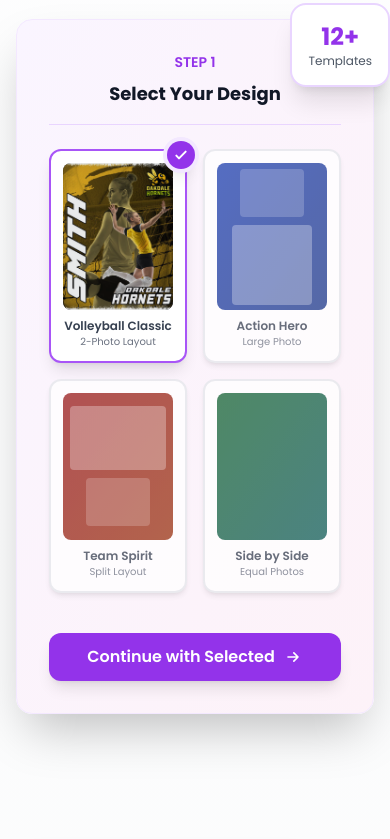
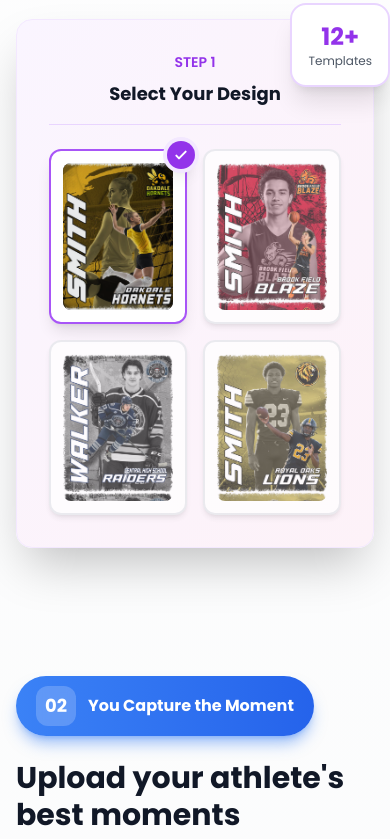
Before and after one commit to Blitzz21/gdt, a website: page index.html in a window 390 px wide. Shown: the part 9381-10220 px from the top of the page. Drawn offline with Linux system fonts and the light colour scheme.

Commit message:
Update index.html

```diff
--- a/index.html
+++ b/index.html
@@ -443,10 +443,6 @@
                                                 <div class="aspect-[3/4] bg-gradient-to-br from-gray-800 to-gray-900 rounded-lg overflow-hidden relative">
                                                     <div class="absolute inset-0 bg-cover bg-center opacity-90" style="background-image: url('img/templates/voll1_sample.jpg');"></div>
                                                 </div>
-                                                <div class="mt-2 text-center">
-                                                    <div class="text-xs font-semibold text-gray-700">Volleyball Classic</div>
-                                                    <div class="text-[10px] text-gray-500">2-Photo Layout</div>
-                                                </div>
                                             </div>
                                             <!-- Selected Indicator -->
                                             <div class="absolute -top-2 -right-2 w-7 h-7 bg-purple-600 rounded-full flex items-center justify-center shadow-lg ring-4 ring-purple-100">
@@ -458,61 +454,25 @@
 
                                         <!-- Template Option 2 -->
                                         <div class="bg-white rounded-xl p-3 shadow-md border-2 border-gray-200 transform transition-all duration-300 hover:scale-105 hover:border-purple-300 cursor-pointer opacity-75 hover:opacity-100">
-                                            <div class="aspect-[3/4] bg-gradient-to-br from-blue-800 to-blue-900 rounded-lg overflow-hidden relative">
-                                                <div class="absolute inset-0 flex items-center justify-center">
-                                                    <div class="text-center space-y-2">
-                                                        <div class="w-16 h-12 bg-white/20 rounded mx-auto"></div>
-                                                        <div class="w-20 h-20 bg-white/30 rounded mx-auto"></div>
-                                                    </div>
-                                                </div>
-                                            </div>
-                                            <div class="mt-2 text-center">
-                                                <div class="text-xs font-semibold text-gray-700">Action Hero</div>
-                                                <div class="text-[10px] text-gray-500">Large Photo</div>
+                                            <div class="aspect-[3/4] rounded-lg bg-contain overflow-hidden relative" style="background-image: url('img/templates/bask1_sample.jpg');">
                                             </div>
                                         </div>
 
                                         <!-- Template Option 3 -->
                                         <div class="bg-white rounded-xl p-3 shadow-md border-2 border-gray-200 transform transition-all duration-300 hover:scale-105 hover:border-purple-300 cursor-pointer opacity-75 hover:opacity-100">
-                                            <div class="aspect-[3/4] bg-gradient-to-br from-red-800 to-orange-800 rounded-lg overflow-hidden relative">
+                                            <div class="aspect-[3/4] rounded-lg bg-contain overflow-hidden relative" style="background-image: url('img/templates/hockey1_sample.jpg');">
                                                 <div class="absolute inset-0 flex items-center justify-center">
-                                                    <div class="text-center space-y-2">
-                                                        <div class="w-24 h-16 bg-white/30 rounded mx-auto"></div>
-                                                        <div class="w-16 h-12 bg-white/20 rounded mx-auto"></div>
-                                                    </div>
-                                                </div>
-                                            </div>
-                                            <div class="mt-2 text-center">
-                                                <div class="text-xs font-semibold text-gray-700">Team Spirit</div>
-                                                <div class="text-[10px] text-gray-500">Split Layout</div>
+                                                </div>
                                             </div>
                                         </div>
 
                                         <!-- Template Option 4 -->
                                         <div class="bg-white rounded-xl p-3 shadow-md border-2 border-gray-200 transform transition-all duration-300 hover:scale-105 hover:border-purple-300 cursor-pointer opacity-75 hover:opacity-100">
-                                            <div class="aspect-[3/4] bg-gradient-to-br from-green-800 to-teal-800 rounded-lg overflow-hidden relative">
+                                            <div class="aspect-[3/4] rounded-lg bg-contain overflow-hidden relative" style="background-image: url('img/templates/foot1_sample.jpg');">
                                                 <div class="absolute inset-0 flex items-center justify-center">
-                                                    <div class="grid grid-cols-2 gap-1 p-4">
-                                                        <div class="bg-white/25 rounded aspect-square"></div>
-                                                        <div class="bg-white/25 rounded aspect-square"></div>
-                                                    </div>
                                                 </div>
                                             </div>
-                                            <div class="mt-2 text-center">
-                                                <div class="text-xs font-semibold text-gray-700">Side by Side</div>
-                                                <div class="text-[10px] text-gray-500">Equal Photos</div>
-                                            </div>
-                                        </div>
-                                    </div>
-
-                                    <!-- CTA Button -->
-                                    <div class="pt-4">
-                                        <button class="w-full bg-purple-600 text-white font-semibold py-3 rounded-xl shadow-lg hover:bg-purple-700 transition-colors duration-200 flex items-center justify-center gap-2">
-                                            <span>Continue with Selected</span>
-                                            <svg class="w-5 h-5" fill="none" stroke="currentColor" viewBox="0 0 24 24">
-                                                <path stroke-linecap="round" stroke-linejoin="round" stroke-width="2" d="M13 7l5 5m0 0l-5 5m5-5H6"></path>
-                                            </svg>
-                                        </button>
+                                        </div>
                                     </div>
                                 </div>
                             </div>
@@ -636,7 +596,7 @@
                                                 <div class="space-y-3 flex-1">
                                                     <!-- Photo 1 with animation -->
                                                     <div class="bg-white rounded-xl p-3 shadow-lg transform transition-all duration-300 hover:shadow-xl hover:-translate-y-1">
-                                                        <div class="relative rounded-lg border-2 border-slate-100 h-28 bg-cover bg-center overflow-hidden" style="background-image: url('img/youthpose.png');">
+                                                        <div class="relative rounded-lg border-2 border-slate-100 h-48 bg-contain bg-no-repeat bg-center overflow-hidden" style="background-image: url('img/youthpose.png');">
                                                             <div class="absolute top-1 right-1 w-5 h-5 bg-green-500 rounded-full flex items-center justify-center ring-2 ring-white">
                                                                 <svg class="w-3 h-3 text-white" fill="none" stroke="currentColor" viewBox="0 0 24 24">
                                                                     <path stroke-linecap="round" stroke-linejoin="round" stroke-width="3" d="M5 13l4 4L19 7"></path>
@@ -651,7 +611,7 @@
 
                                                     <!-- Photo 2 with animation -->
                                                     <div class="bg-white rounded-xl p-3 shadow-lg transform transition-all duration-300 hover:shadow-xl hover:-translate-y-1">
-                                                        <div class="relative rounded-lg border-2 border-slate-100 h-28 bg-cover bg-center overflow-hidden" style="background-image: url('img/youthaction.png');">
+                                                        <div class="relative rounded-lg border-2 border-slate-100 h-48 bg-contain bg-no-repeat bg-center overflow-hidden" style="background-image: url('img/youthaction.png');">
                                                             <div class="absolute top-1 right-1 w-5 h-5 bg-green-500 rounded-full flex items-center justify-center ring-2 ring-white">
                                                                 <svg class="w-3 h-3 text-white" fill="none" stroke="currentColor" viewBox="0 0 24 24">
                                                                     <path stroke-linecap="round" stroke-linejoin="round" stroke-width="3" d="M5 13l4 4L19 7"></path>
@@ -664,13 +624,6 @@
                                                         </div>
                                                     </div>
                                                 </div>
-
-                                                <!-- Continue Button -->
-                                                <div class="mt-auto pt-3">
-                                                    <div class="bg-blue-600 text-white text-center py-2.5 rounded-lg text-xs font-semibold shadow-lg">
-                                                        Continue to Print →
-                                                    </div>
-                                                </div>
                                             </div>
                                         </div>
                                     </div>
@@ -891,7 +844,7 @@
                                 <div class="animate-on-scroll">
                                     <div class="text-sm font-semibold text-gray-500 mb-3">PREMIUM PRINTED SHIRT</div>
                                     <div class="aspect-[3/4] bg-gradient-to-br from-gray-800 to-gray-900 rounded-2xl p-6 sm:p-8 flex items-center justify-center relative overflow-hidden shadow-2xl">
-                                        <div class="rounded-2xl border border-slate-100 bg-cover bg-no-repeat bg-center p-10 sm:p-16 lg:p-32 flex flex-col justify-between w-full h-full" style="background-image: url('img/mock-ups/sample2-mockup.png');"></div>
+                                        <div class="rounded-2xl border border-slate-100 bg-cover bg-no-repeat bg-center p-10 sm:p-16 lg:p-32 flex flex-col justify-between w-full h-full" style="background-image: url('img/mock-ups/sample3-mockup.png');"></div>
                                     </div>
                                 </div>
                             </div>
```
